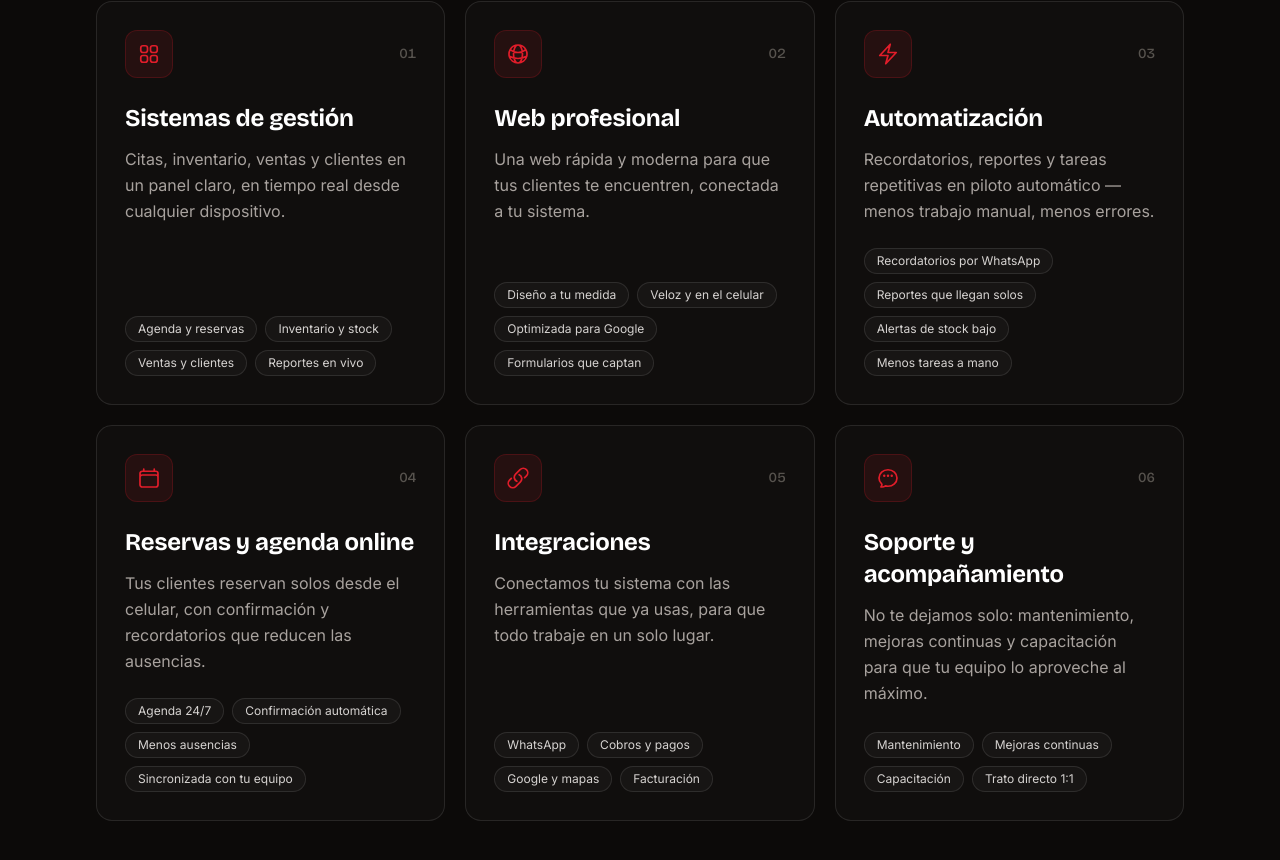
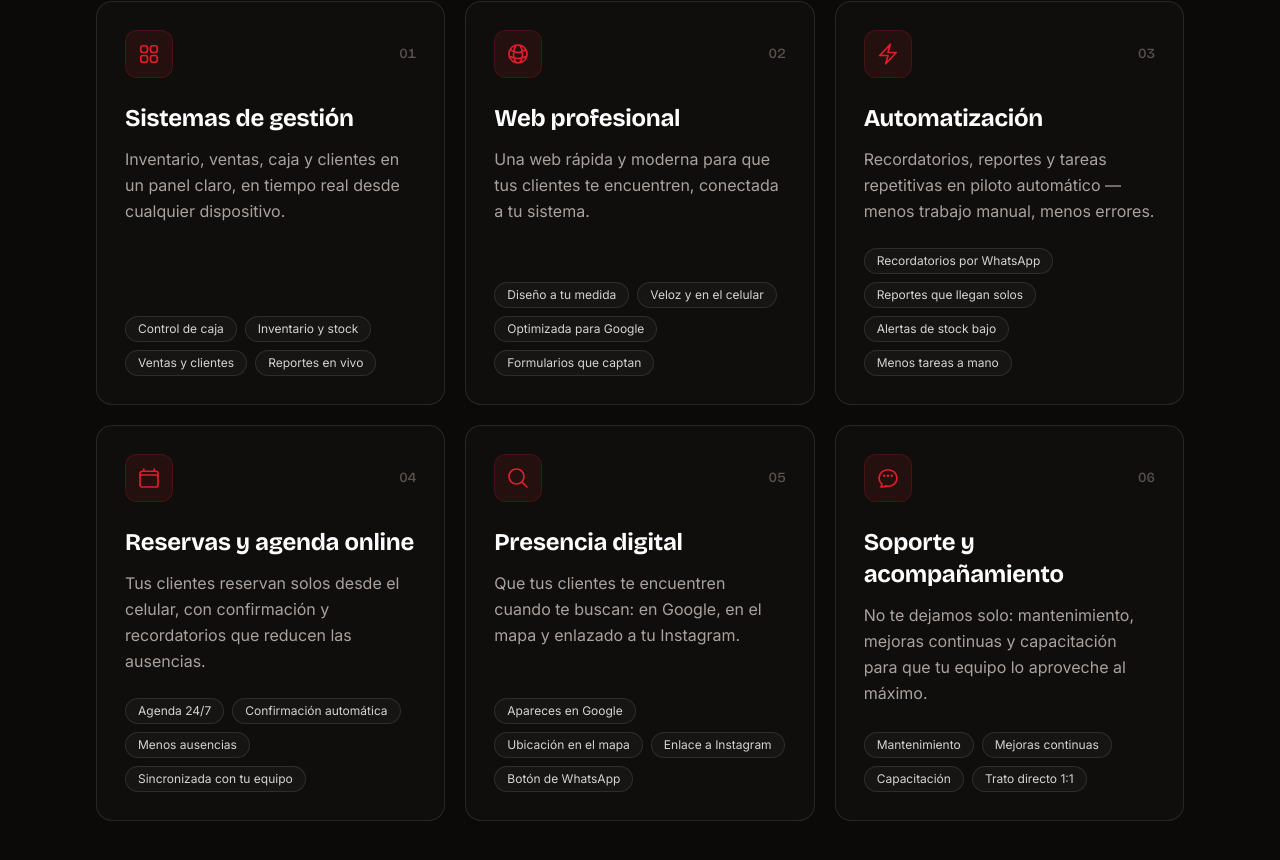
Before and after one commit to Najo24-code/pilotoapps-web, a Next.js app: page /pilotoapps-web/ in a window 1280 px wide. Shown: the part 1606-2466 px from the top of the page. Built offline with nearby package versions, Linux system fonts and the light colour scheme.

Commit message:
copy: Servicios mas claros para PYME RD (presencia digital, dedup agenda)

```diff
--- a/app/page.tsx
+++ b/app/page.tsx
@@ -265,8 +265,8 @@ export default function Home() {
             {[
               {
                 t: "Sistemas de gestión",
-                d: "Citas, inventario, ventas y clientes en un panel claro, en tiempo real desde cualquier dispositivo.",
-                points: ["Agenda y reservas", "Inventario y stock", "Ventas y clientes", "Reportes en vivo"],
+                d: "Inventario, ventas, caja y clientes en un panel claro, en tiempo real desde cualquier dispositivo.",
+                points: ["Control de caja", "Inventario y stock", "Ventas y clientes", "Reportes en vivo"],
                 icon: (
                   <path strokeLinecap="round" strokeLinejoin="round" d="M3.75 6A2.25 2.25 0 0 1 6 3.75h2.25A2.25 2.25 0 0 1 10.5 6v2.25a2.25 2.25 0 0 1-2.25 2.25H6a2.25 2.25 0 0 1-2.25-2.25V6Zm0 9.75A2.25 2.25 0 0 1 6 13.5h2.25a2.25 2.25 0 0 1 2.25 2.25V18a2.25 2.25 0 0 1-2.25 2.25H6A2.25 2.25 0 0 1 3.75 18v-2.25Zm9.75-9.75A2.25 2.25 0 0 1 15.75 3.75H18A2.25 2.25 0 0 1 20.25 6v2.25A2.25 2.25 0 0 1 18 10.5h-2.25a2.25 2.25 0 0 1-2.25-2.25V6Zm0 9.75a2.25 2.25 0 0 1 2.25-2.25H18a2.25 2.25 0 0 1 2.25 2.25V18A2.25 2.25 0 0 1 18 20.25h-2.25A2.25 2.25 0 0 1 13.5 18v-2.25Z" />
                 ),
@@ -296,11 +296,11 @@ export default function Home() {
                 ),
               },
               {
-                t: "Integraciones",
-                d: "Conectamos tu sistema con las herramientas que ya usas, para que todo trabaje en un solo lugar.",
-                points: ["WhatsApp", "Cobros y pagos", "Google y mapas", "Facturación"],
+                t: "Presencia digital",
+                d: "Que tus clientes te encuentren cuando te buscan: en Google, en el mapa y enlazado a tu Instagram.",
+                points: ["Apareces en Google", "Ubicación en el mapa", "Enlace a Instagram", "Botón de WhatsApp"],
                 icon: (
-                  <path strokeLinecap="round" strokeLinejoin="round" d="M13.19 8.688a4.5 4.5 0 0 1 1.242 7.244l-4.5 4.5a4.5 4.5 0 0 1-6.364-6.364l1.757-1.757m13.35-.622 1.757-1.757a4.5 4.5 0 0 0-6.364-6.364l-4.5 4.5a4.5 4.5 0 0 0 1.242 7.244" />
+                  <path strokeLinecap="round" strokeLinejoin="round" d="m21 21-5.197-5.197m0 0A7.5 7.5 0 1 0 5.196 5.196a7.5 7.5 0 0 0 10.607 10.607Z" />
                 ),
               },
               {
```
